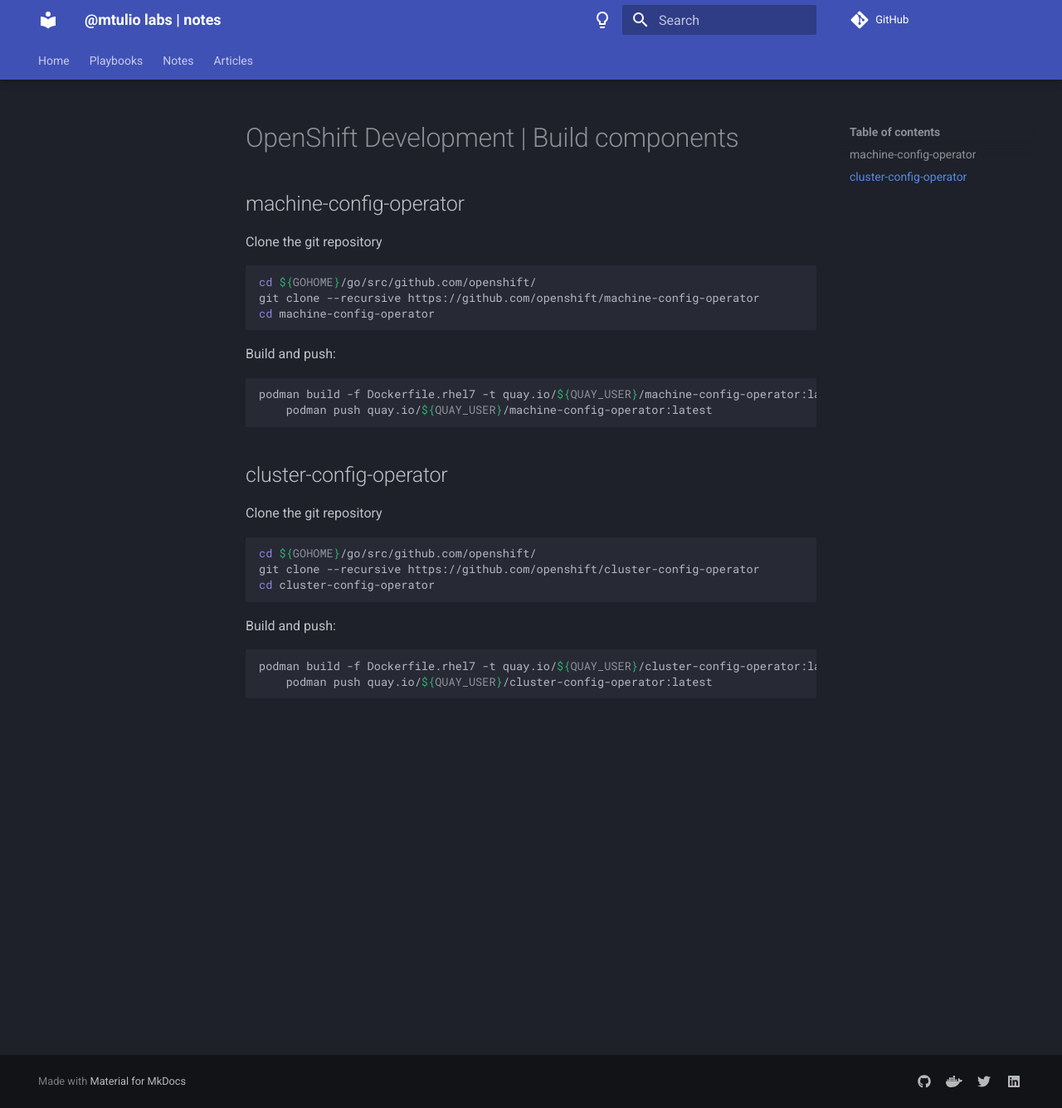
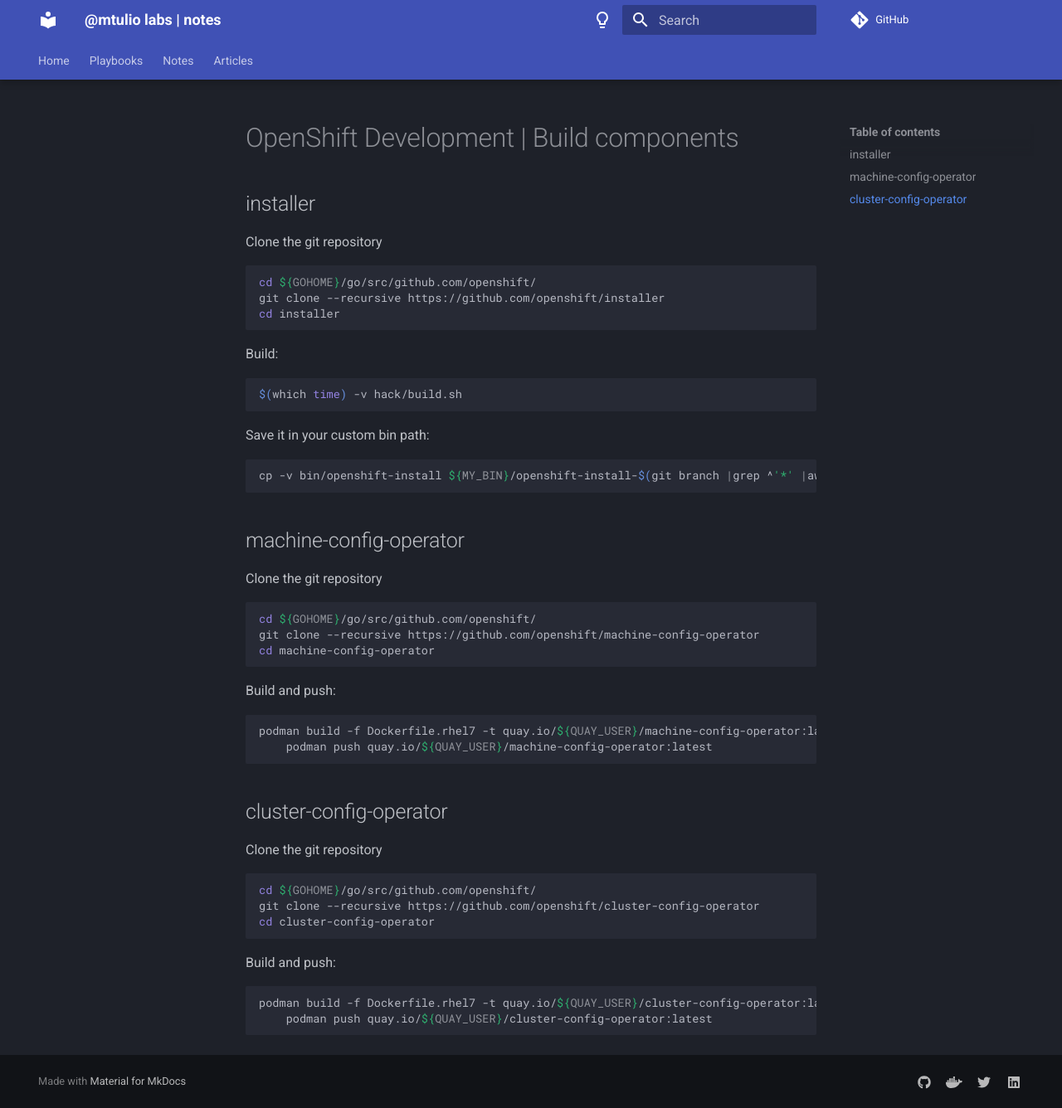
Before and after one commit to mtulio/mtulio.labs, an MkDocs documentation site: the page built from docs/playbooks/openshift/dev-build-components.md, in a window 1280 px wide and 1336 px high. Shown: the whole window at 83% size. Built offline with MkDocs 1.6.1 and Material for MkDocs 9.7.7, drawn with Linux system fonts in a browser that asks for light colours; comment, search, counter and statistics services are not loaded.

````diff
--- a/docs/playbooks/openshift/dev-build-components.md
+++ b/docs/playbooks/openshift/dev-build-components.md
@@ -1,4 +1,24 @@
 # OpenShift Development | Build components
+
+## installer
+
+Clone the git repository
+
+```shell
+cd ${GOHOME}/go/src/github.com/openshift/
+git clone --recursive https://github.com/openshift/installer
+cd installer
+```
+
+Build:
+```shell
+$(which time) -v hack/build.sh
+```
+
+Save it in your custom bin path:
+```shell
+cp -v bin/openshift-install ${MY_BIN}/openshift-install-$(git branch |grep ^'*' |awk '{print$2}')
+```
 
 ## machine-config-operator
 
````
Also changed, not shown: docs/playbooks/openshift/dev-custom-release.md (+1 -0 lines), docs/playbooks/openshift/install-credentials-with-ci.md (added, +75 -0 lines).
